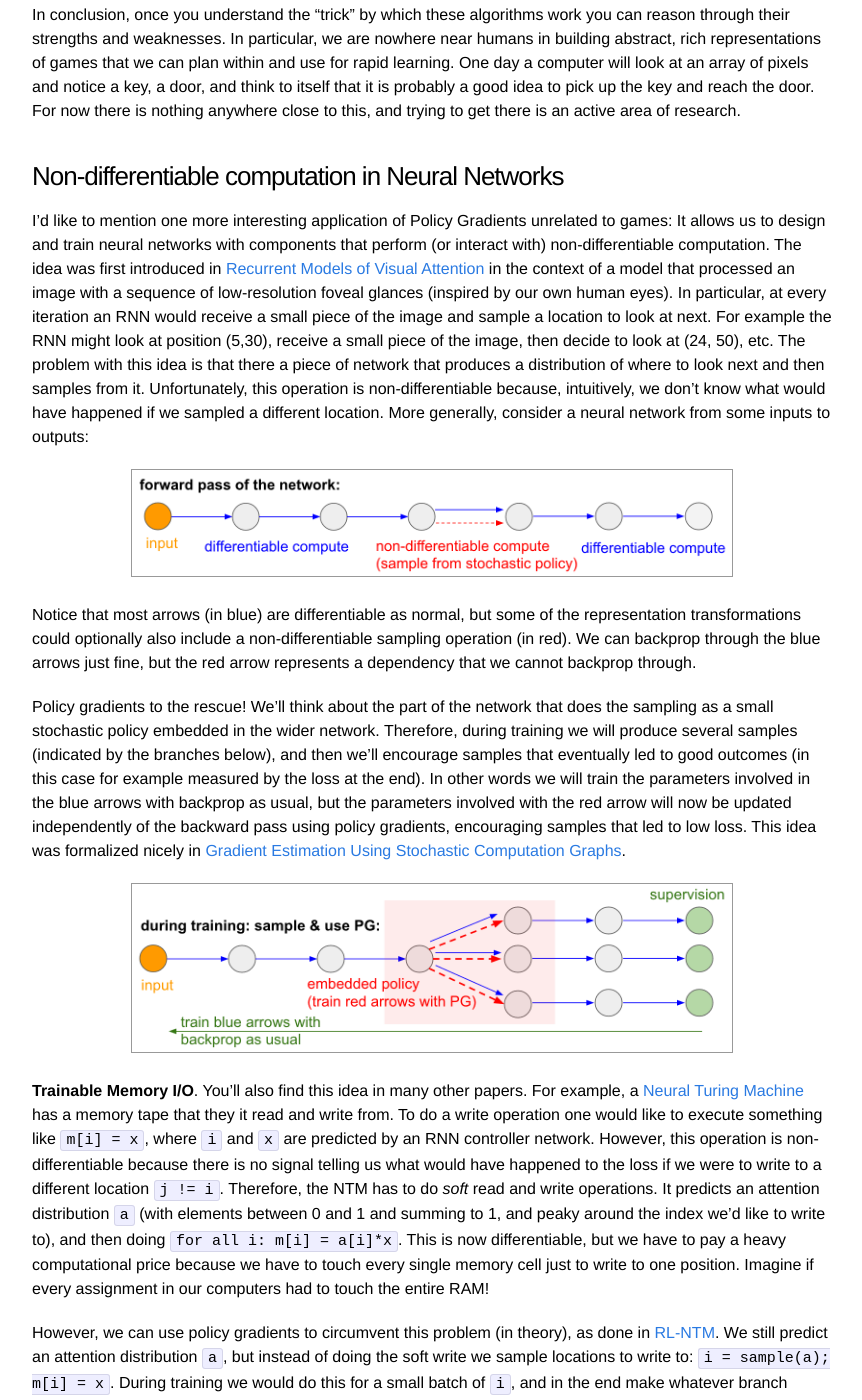
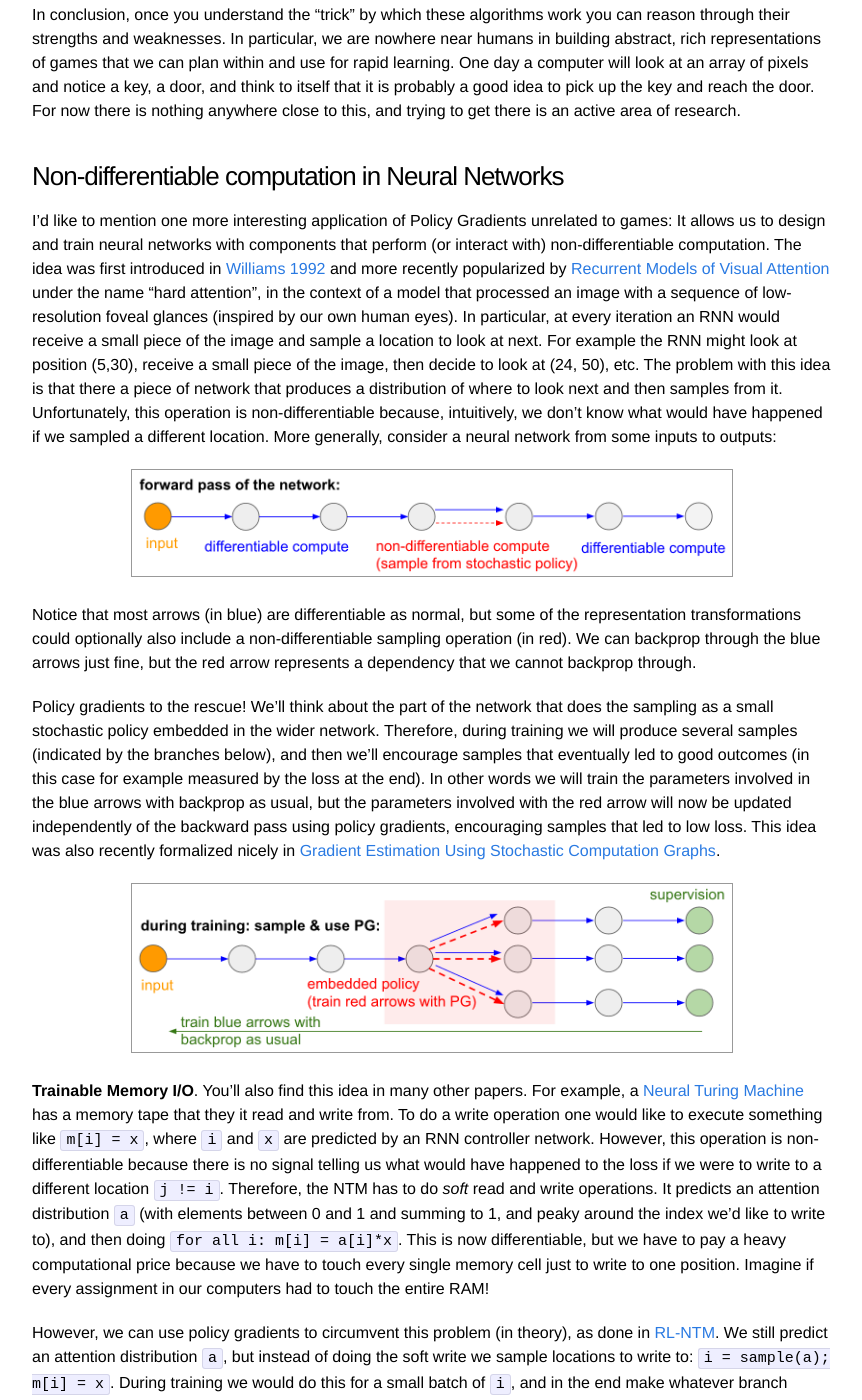
Before and after one commit to karpathy/karpathy.github.io, a Jekyll site: the page built from _posts/2016-05-31-rl.markdown, in a window 1280 px wide and 1400 px high, scrolled down 10129 px. Shown: the whole window, without its empty margins (208-1070 px from the left). Built offline with Jekyll 4.4.1, drawn with Linux system fonts in a browser that asks for light colours; formulas are drawn with MathJax 3; comment, search, counter and statistics services are not loaded.

Commit message:
adding pointer to williams 1992, thanks @goodfeli for pointing out

```diff
--- a/_posts/2016-05-31-rl.markdown
+++ b/_posts/2016-05-31-rl.markdown
@@ -163,7 +163,7 @@ In conclusion, once you understand the "trick" by which these algorithms work yo
 
 ### Non-differentiable computation in Neural Networks
 
-I'd like to mention one more interesting application of Policy Gradients unrelated to games: It allows us to design and train neural networks with components that perform (or interact with) non-differentiable computation. The idea was first introduced in [Recurrent Models of Visual Attention](http://arxiv.org/abs/1406.6247) in the context of a model that processed an image with a sequence of low-resolution foveal glances (inspired by our own human eyes). In particular, at every iteration an RNN would receive a small piece of the image and sample a location to look at next. For example the RNN might look at position (5,30), receive a small piece of the image, then decide to look at (24, 50), etc. The problem with this idea is that there a piece of network that produces a distribution of where to look next and then samples from it. Unfortunately, this operation is non-differentiable because, intuitively, we don't know what would have happened if we sampled a different location. More generally, consider a neural network from some inputs to outputs:
+I'd like to mention one more interesting application of Policy Gradients unrelated to games: It allows us to design and train neural networks with components that perform (or interact with) non-differentiable computation. The idea was first introduced in [Williams 1992](http://www-anw.cs.umass.edu/~barto/courses/cs687/williams92simple.pdf) and more recently popularized by [Recurrent Models of Visual Attention](http://arxiv.org/abs/1406.6247) under the name "hard attention", in the context of a model that processed an image with a sequence of low-resolution foveal glances (inspired by our own human eyes). In particular, at every iteration an RNN would receive a small piece of the image and sample a location to look at next. For example the RNN might look at position (5,30), receive a small piece of the image, then decide to look at (24, 50), etc. The problem with this idea is that there a piece of network that produces a distribution of where to look next and then samples from it. Unfortunately, this operation is non-differentiable because, intuitively, we don't know what would have happened if we sampled a different location. More generally, consider a neural network from some inputs to outputs:
 
 <div class="imgcap">
 <img src="/assets/rl/nondiff1.png" width="600">
@@ -171,7 +171,7 @@ I'd like to mention one more interesting application of Policy Gradients unrelat
 
 Notice that most arrows (in blue) are differentiable as normal, but some of the representation transformations could optionally also include a non-differentiable sampling operation (in red). We can backprop through the blue arrows just fine, but the red arrow represents a dependency that we cannot backprop through.
 
-Policy gradients to the rescue! We'll think about the part of the network that does the sampling as a small stochastic policy embedded in the wider network. Therefore, during training we will produce several samples (indicated by the branches below), and then we'll encourage samples that eventually led to good outcomes (in this case for example measured by the loss at the end). In other words we will train the parameters involved in the blue arrows with backprop as usual, but the parameters involved with the red arrow will now be updated independently of the backward pass using policy gradients, encouraging samples that led to low loss. This idea was formalized nicely in [Gradient Estimation Using Stochastic Computation Graphs](http://arxiv.org/abs/1506.05254).
+Policy gradients to the rescue! We'll think about the part of the network that does the sampling as a small stochastic policy embedded in the wider network. Therefore, during training we will produce several samples (indicated by the branches below), and then we'll encourage samples that eventually led to good outcomes (in this case for example measured by the loss at the end). In other words we will train the parameters involved in the blue arrows with backprop as usual, but the parameters involved with the red arrow will now be updated independently of the backward pass using policy gradients, encouraging samples that led to low loss. This idea was also recently formalized nicely in [Gradient Estimation Using Stochastic Computation Graphs](http://arxiv.org/abs/1506.05254).
 
 <div class="imgcap">
 <img src="/assets/rl/nondiff2.png" width="600">
```
